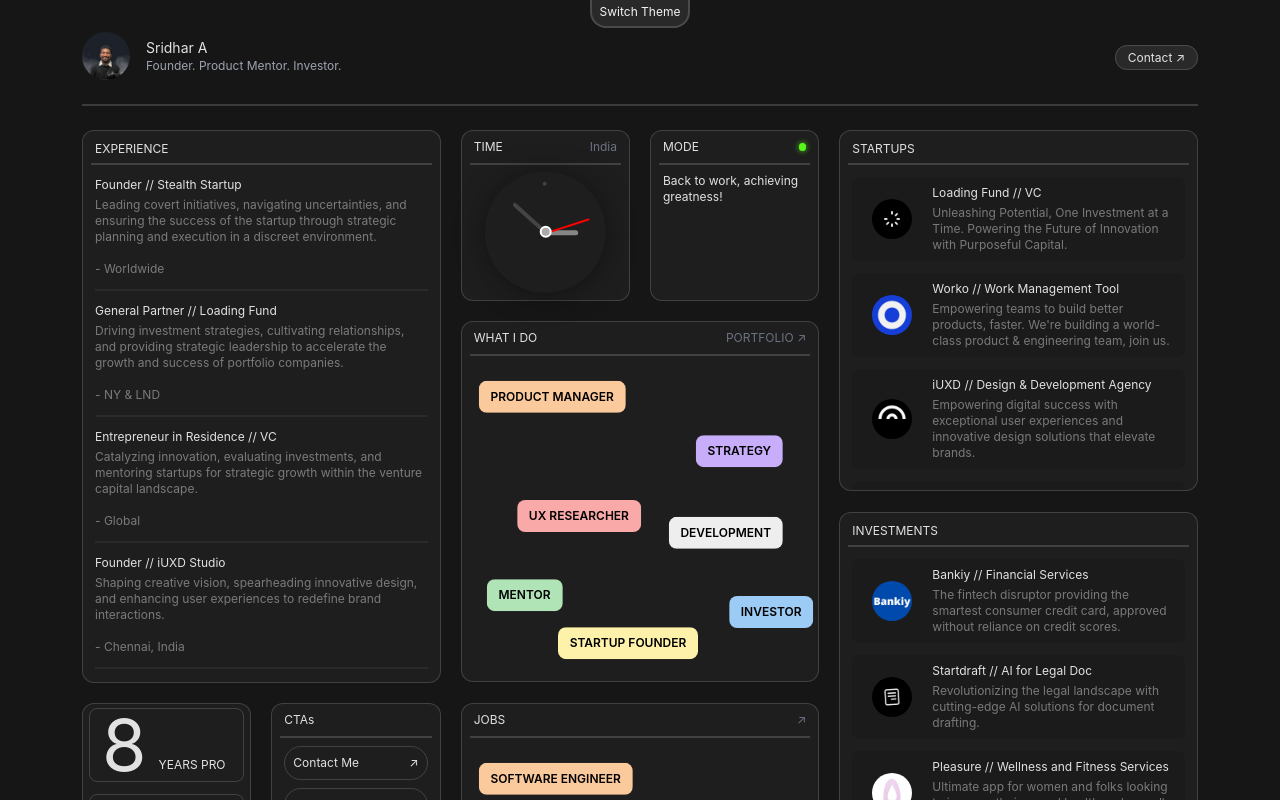
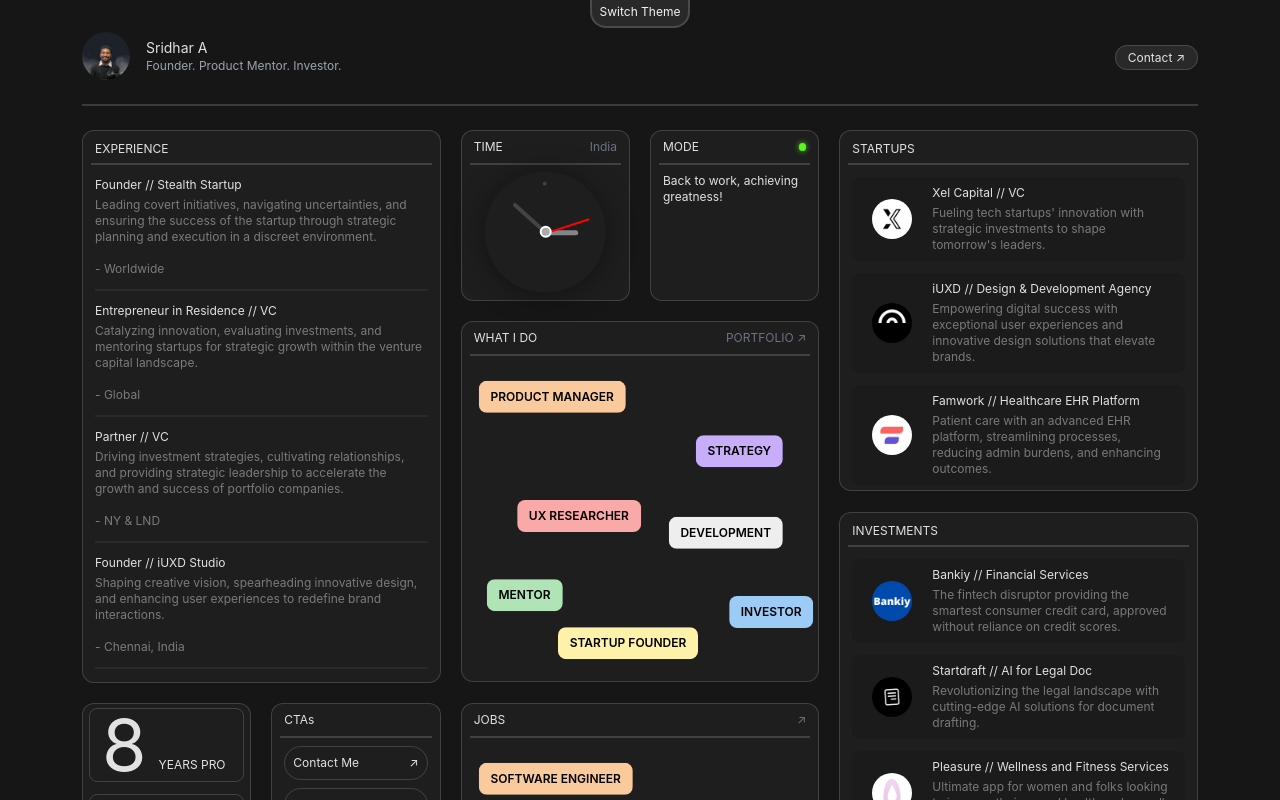
Before and after one commit to a14a19/sa-portfolio, a React (Vite) app: page / in a window 1280 px wide. Shown: the top 800 px of the page. Built offline with nearby package versions, Linux system fonts and the light colour scheme.

Commit message:
loading fund updated

```diff
--- a/src/data/experience.js
+++ b/src/data/experience.js
@@ -3,11 +3,6 @@
         title: "Founder // Stealth Startup",
         description: "Leading covert initiatives, navigating uncertainties, and ensuring the success of the startup through strategic planning and execution in a discreet environment.",
         location: "- Worldwide"
-    },
-    {
-        title: "General Partner // Loading Fund",
-        description: "Driving investment strategies, cultivating relationships, and providing strategic leadership to accelerate the growth and success of portfolio companies.",
-        location: "- NY & LND"
     },
     // {
     //     title: "Partner // SLA",
@@ -18,6 +13,11 @@
         title: "Entrepreneur in Residence // VC",
         description: "Catalyzing innovation, evaluating investments, and mentoring startups for strategic growth within the venture capital landscape.",
         location: "- Global"
+    },
+    {
+        title: "Partner // VC",
+        description: "Driving investment strategies, cultivating relationships, and providing strategic leadership to accelerate the growth and success of portfolio companies.",
+        location: "- NY & LND"
     },
     {
         title: "Founder // iUXD Studio",
--- a/src/data/project.js
+++ b/src/data/project.js
@@ -3,31 +3,31 @@
 import startdraft from "../assets/startdraft.jpeg";
 import solidating from "../assets/solidating.jpeg";
 import nake from "../assets/nake.jpeg";
-import worko from "../assets/worko.jpeg";
+// import worko from "../assets/worko.jpeg";
 import pleasure from "../assets/pleasure.jpeg";
 import bankiy from "../assets/bankiy.jpeg";
-import loading_fund from "../assets/loading_fund.jpeg";
-import onwards from "../assets/onwards.webp";
+// import loading_fund from "../assets/loading_fund.jpeg";
+import xclogo from "../assets/xclogo.jpg";
 
 export const project = [
     {
-        title: "Loading Fund // VC",
-        img: loading_fund,
-        link: "https://www.linkedin.com/company/loading-fund/",
-        description: "Unleashing Potential, One Investment at a Time. Powering the Future of Innovation with Purposeful Capital."
-    },
-    {
-        title: "Worko // Work Management Tool",
-        img: worko,
-        link: "https://linktr.ee/joinworko",
-        description: "Empowering teams to build better products, faster. We're building a world-class product & engineering team, join us."
+        title: "Xel Capital // VC",
+        img: xclogo,
+        link: "https://xel-vc.vercel.app/",
+        description: "Fueling tech startups' innovation with strategic investments to shape tomorrow's leaders."
     },
     {
         title: "iUXD // Design & Development Agency",
         img: iuxd,
-        link: "https://www.linkedin.com/company/iuxd/",
+        link: "https://www.iuxd.agency/",
         description: "Empowering digital success with exceptional user experiences and innovative design solutions that elevate brands."
     },
+    // {
+    //     title: "Worko // Work Management Tool",
+    //     img: worko,
+    //     link: "https://linktr.ee/joinworko",
+    //     description: "Empowering teams to build better products, faster. We're building a world-class product & engineering team, join us."
+    // },
     {
         title: "Famwork // Healthcare EHR Platform",
         img: famwork,
```
Also changed, not shown: src/assets/xclogo.jpg (added).
